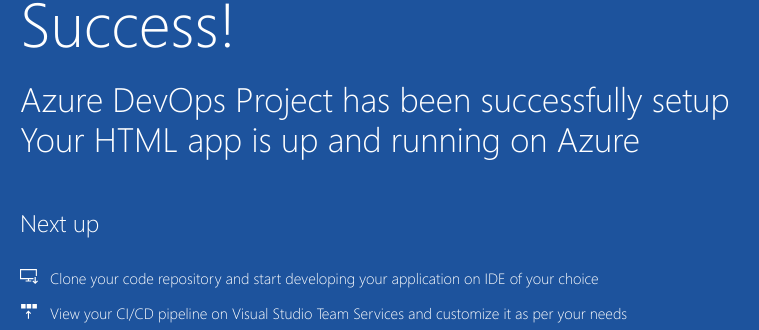
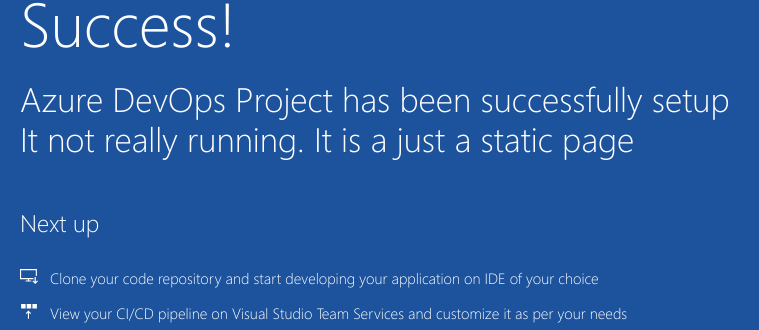
Before and after one commit to tolafad/sample-project, a plain HTML site: page index.html in a window 1280 px wide. Shown: the part 392-722 px from the top of the page, 205-964 px from the left. Drawn offline with Linux system fonts and the light colour scheme.

Commit message:
Changed Subheading

```diff
--- a/index.html
+++ b/index.html
@@ -20,7 +20,7 @@
             <div class="content-body">
                 <div class="success-text">Success!</div>
                 <div class="description line-1"> Azure DevOps Project has been successfully setup</div>
-                <div class="description line-2"> Your HTML app is up and running on Azure</div>
+                <div class="description line-2"> It not really running. It is a just a static page</div>
                 <div class="next-steps-container">
                     <div class="next-steps-header">Next up</div>
                     <div class="next-steps-body">
```
